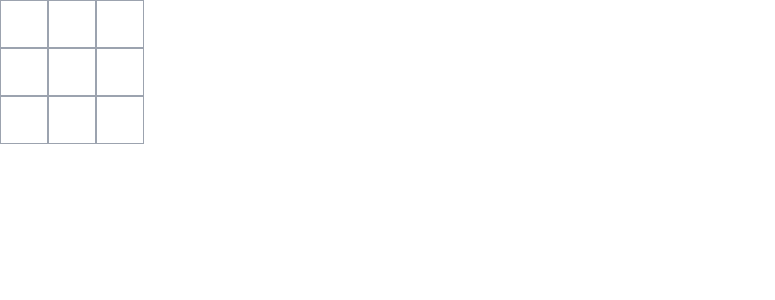
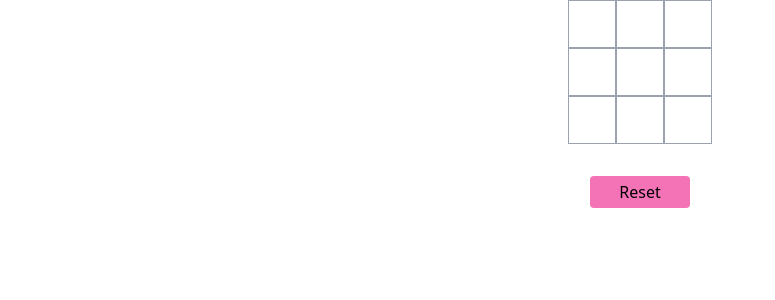
Before and after one commit to Shefain/tic-tac-toe, a React (Vite) app: page / in a window 1280 px wide. Shown: the top 300 px of the page, without its empty margins (0-775 px from the left). Built offline with nearby package versions, Linux system fonts and the light colour scheme.

Commit message:
add reset feature

```diff
--- a/src/components/Board/index.jsx
+++ b/src/components/Board/index.jsx
@@ -19,9 +19,13 @@ const Board = () => {
     setValue(nextValue);
     setIsX(!isX);
   };
+  const resetState = () => {
+    setValue(Array(9).fill(null));
+    setIsX(true);
+  };
 
   return (
-    <>
+    <div className="flex flex-col mx-auto items-center h-">
       <div className="flex">
         <Square value={value[0]} onSquareClick={() => handleClick(0)} />
         <Square value={value[1]} onSquareClick={() => handleClick(1)} />
@@ -39,7 +43,10 @@ const Board = () => {
         <Square value={value[7]} onSquareClick={() => handleClick(7)} />
         <Square value={value[8]} onSquareClick={() => handleClick(8)} />
       </div>
-    </>
+      <div>
+        <button className="w-[100px] bg-pink-400 h-8 mt-8 rounded px-4 " onClick={resetState}> Reset </button>
+      </div>
+    </div>
   );
 };
 
```
